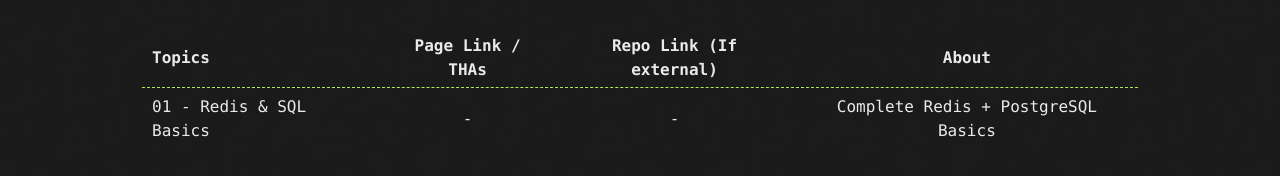
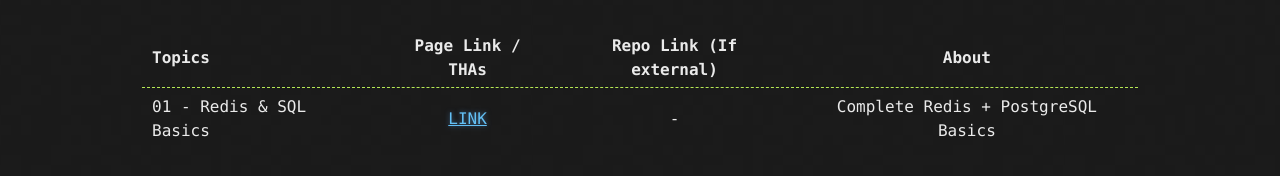
Before and after one commit to thedeepakchaturvedi/Devsnest-Backend, a Jekyll site: the page built from index.md, in a window 1280 px wide. Shown: the part 206-382 px from the top of the page. Built offline with Jekyll 4.4.1, drawn with Linux system fonts in a browser that asks for light colours.

Commit message:
updated repo site

```diff
--- a/index.md
+++ b/index.md
@@ -2,6 +2,6 @@
 layout: default
 ---
 
-| Topics                  | Page Link / THAs | Repo Link (If external) |               About                |
-| ----------------------- | :--------------: | :---------------------: | :--------------------------------: |
-| 01 - Redis & SQL Basics |        -         |            -            | Complete Redis + PostgreSQL Basics |
+| Topics                  |                                                            Page Link / THAs                                                             | Repo Link (If external) |               About                |
+| ----------------------- | :-------------------------------------------------------------------------------------------------------------------------------------: | :---------------------: | :--------------------------------: |
+| 01 - Redis & SQL Basics | <a href="https://raw.githubusercontent.com/thedeepakchaturvedi/Devsnest-Backend/main/01-Redis%20%26%20SQL%20Basics/REDIS.md"> LINK </a> |            -            | Complete Redis + PostgreSQL Basics |
```
